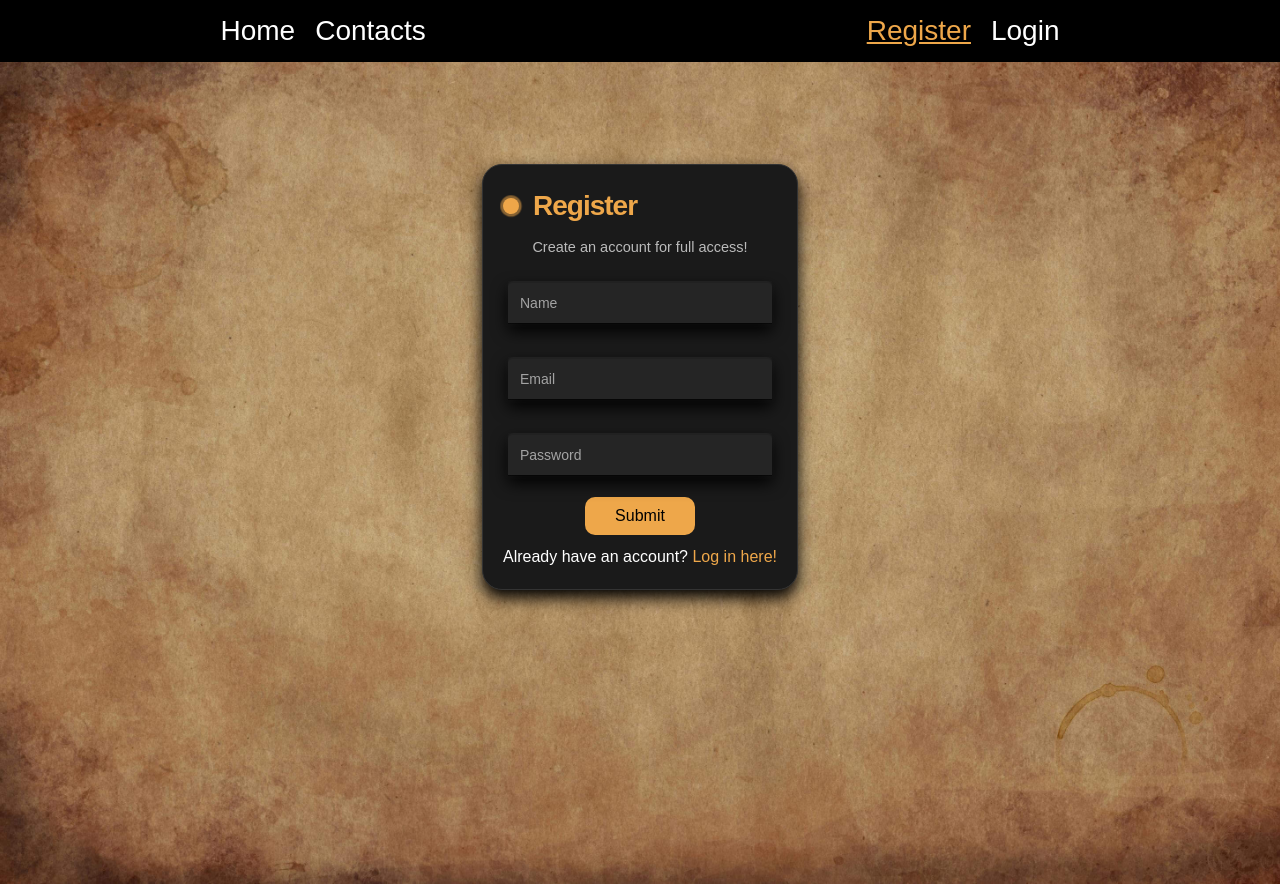
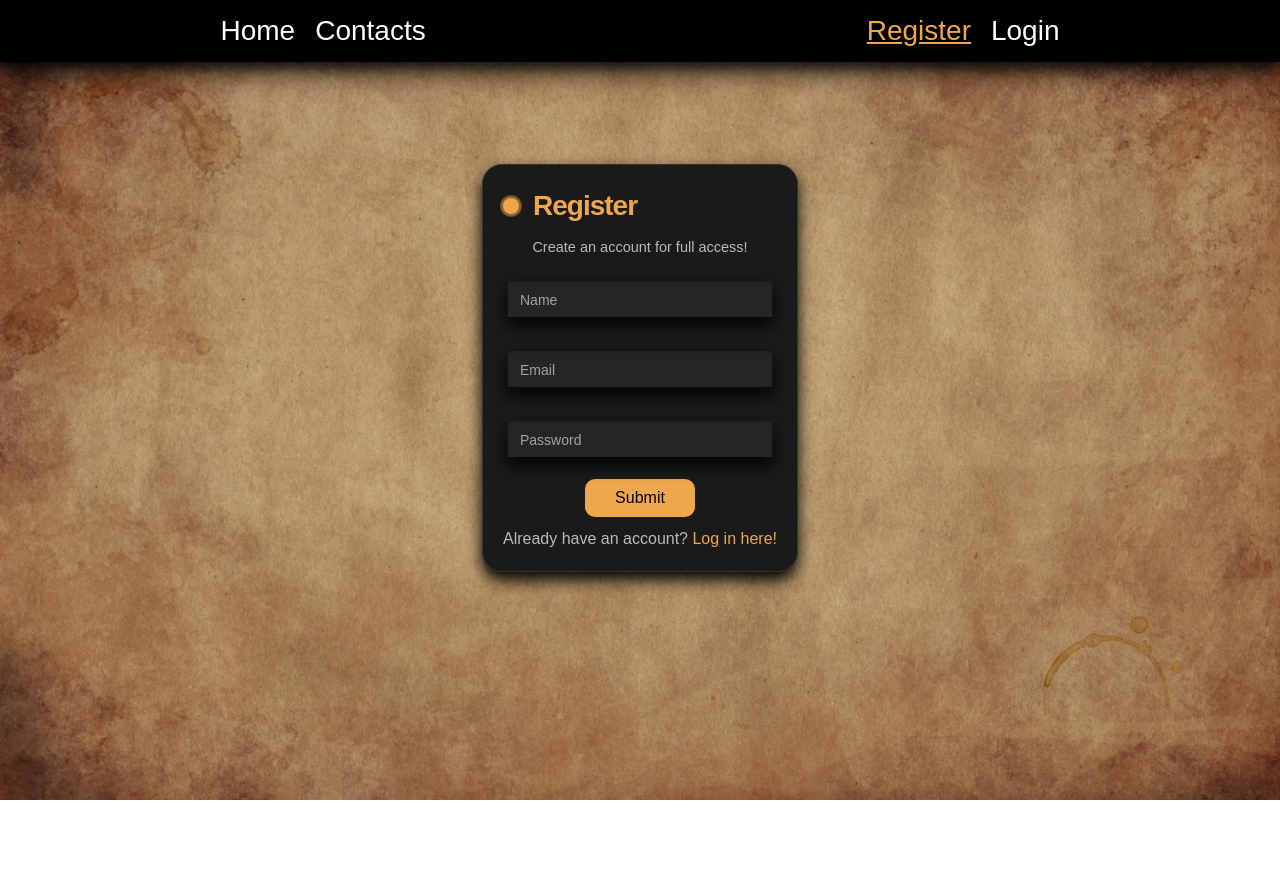
Before and after one commit to ziukoff1985/goit-react-hw-08, a React (Vite) app: page /register in a window 1280 px wide. After the commit the page ends 800 px from the top, so only its background shows below. Built offline with nearby package versions, Linux system fonts and the light colour scheme.

Commit message:
added AppBar styles

```diff
--- a/src/App.css
+++ b/src/App.css
@@ -1,12 +1,7 @@
 #root {
   width: 100%;
   height: 100vh;
-  /* display: flex; */
-  gap: 20px;
-  /* flex-direction: column;
-  align-items: center; */
   margin: 0 auto auto;
-
   padding: 84px 0 0;
   text-align: center;
 }
--- a/src/components/AppBar/AppBar.module.css
+++ b/src/components/AppBar/AppBar.module.css
@@ -7,6 +7,9 @@
   top: 0;
   left: 0;
   width: 100%;
+  z-index: 1000;
   align-items: center;
-  z-index: 1000;
+  box-shadow: 0 6px 10px rgba(0, 0, 0, 0.5),
+    /* основна тінь з більшою інтенсивністю */ 0 12px 24px rgba(0, 0, 0, 0.7),
+    /* додатковий шар для більшого об'єму */ 0 4px 8px rgba(0, 0, 0, 0.1); /* м'яка тінь для ефекту грани */
 }
--- a/src/components/LoginForm/LoginForm.module.css
+++ b/src/components/LoginForm/LoginForm.module.css
@@ -13,7 +13,7 @@
   border-radius: 20px;
   position: relative;
   background-color: #1a1a1a;
-  color: #fff;
+  color: rgba(255, 255, 255, 0.7);
   border: 1px solid #333;
   box-shadow: 0 8px 16px rgb(0, 0, 0), 0 12px 24px rgba(255, 255, 255, 0);
 }
@@ -28,6 +28,10 @@
   cursor: pointer;
   width: fit-content;
   margin: 0 auto;
+  transition: all 250ms ease-in-out;
+  &:hover {
+    background-color: rgb(238, 144, 22);
+  }
 }
 
 .link {
--- a/src/components/RegistrationForm/RegistrationForm.module.css
+++ b/src/components/RegistrationForm/RegistrationForm.module.css
@@ -14,7 +14,7 @@
   border-radius: 20px;
   position: relative;
   background-color: #1a1a1a;
-  color: #fff;
+  color: rgba(255, 255, 255, 0.7);
   border: 1px solid #333;
   box-shadow: 0 8px 16px rgb(0, 0, 0), 0 12px 24px rgba(255, 255, 255, 0);
 }
@@ -29,6 +29,10 @@
   cursor: pointer;
   width: fit-content;
   margin: 0 auto;
+  transition: all 250ms ease-in-out;
+  &:hover {
+    background-color: rgb(238, 144, 22);
+  }
 }
 
 .link {
--- a/src/main.jsx
+++ b/src/main.jsx
@@ -2,11 +2,10 @@ import { StrictMode } from 'react';
 import { createRoot } from 'react-dom/client';
 import './index.css';
 import App from './App.jsx';
-
 import { Provider } from 'react-redux';
-
 import { store } from './redux/store.js';
 import { BrowserRouter } from 'react-router-dom';
+import 'modern-normalize';
 
 createRoot(document.getElementById('root')).render(
   <StrictMode>
```
